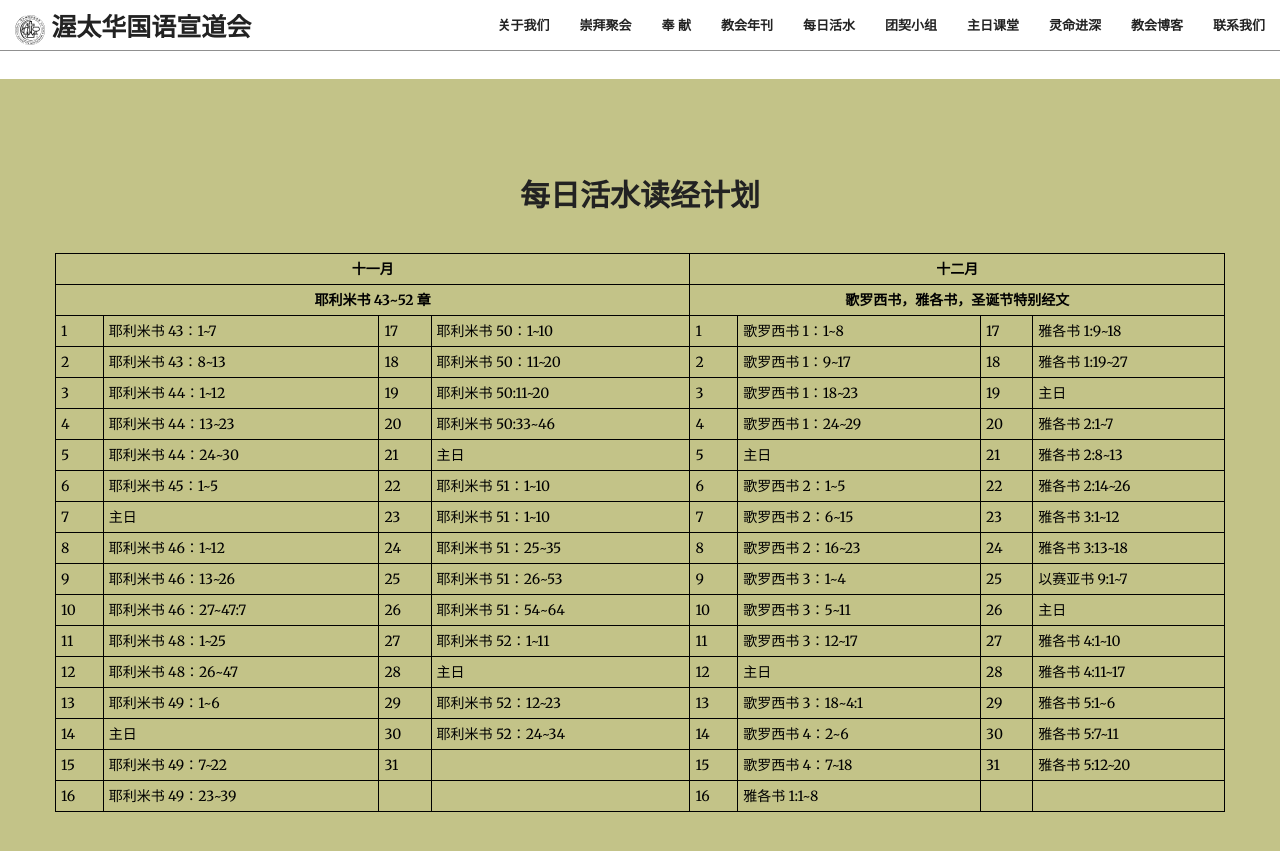
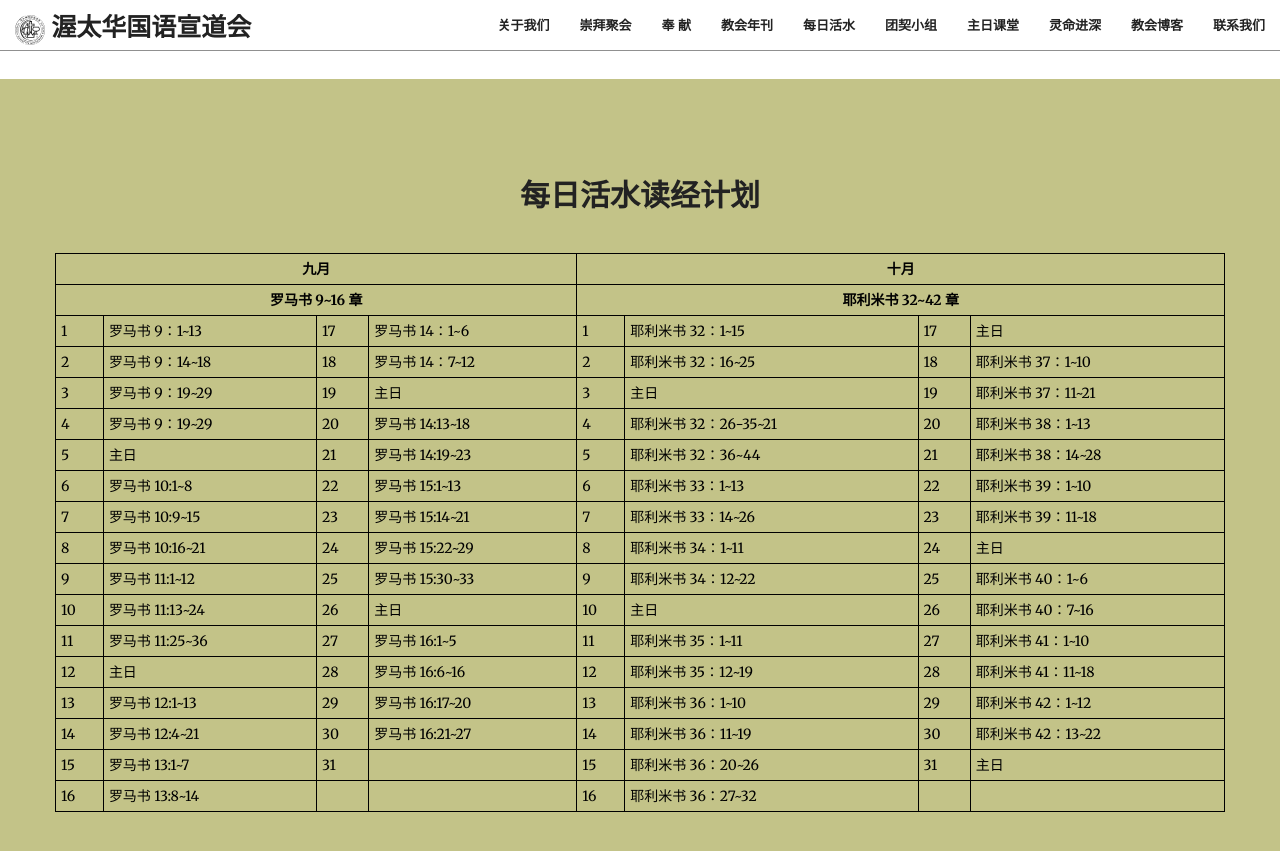
Before and after one commit to JonasYow/ottawaomac, a Jekyll site: the page built from index.html, in a window 1280 px wide and 900 px high, scrolled down 2768 px. Shown: the top 851 px of the window. Built offline with Jekyll 4.4.1, drawn with Linux system fonts in a browser that asks for light colours; some web fonts are replaced.

Commit message:
Revert the previous update

```diff
--- a/_includes/dailylivingwater.html
+++ b/_includes/dailylivingwater.html
@@ -8,186 +8,186 @@
             </div>
             <table style="width:100%">
             <tr>
-                <th colspan="4" class="text-center">十一月</th>
-                <th colspan="4" class="text-center">十二月</th>
+                <th colspan="4" class="text-center">九月</th>
+                <th colspan="4" class="text-center">十月</th>
             </tr>
             <tr>
-                <th colspan="4" class="text-center">耶利米书 43~52 章</th>
-                <th colspan="4" class="text-center">歌罗西书，雅各书，圣诞节特别经文</th>
+                <th colspan="4" class="text-center">罗马书 9~16 章</th>
+                <th colspan="4" class="text-center">耶利米书 32~42 章</th>
             </tr>
 
             <tr>
                 <td>1</td>
-                <td>耶利米书 43：1~7</td>
+                <td>罗马书 9：1~13</td>
                 <td>17</td>
-                <td>耶利米书 50：1~10</td>
+                <td>罗马书 14：1~6</td>
                 <td>1</td>
-                <td>歌罗西书 1：1~8</td>
+                <td>耶利米书 32：1~15</td>
                 <td>17</td>
-                <td>雅各书 1:9~18</td>
+                <td>主日</td>
             </tr>
 
             <tr>
                 <td>2</td>
-                <td>耶利米书 43：8~13</td>
+                <td>罗马书 9：14~18</td>
                 <td>18</td>
-                <td>耶利米书 50：11~20</td>
+                <td>罗马书 14：7~12</td>
                 <td>2</td>
-                <td>歌罗西书 1：9~17</td>
+                <td>耶利米书 32：16~25</td>
                 <td>18</td>
-                <td>雅各书 1:19~27</td>
+                <td>耶利米书 37：1~10</td>
             </tr>
 
             <tr>
                 <td>3</td>
-                <td>耶利米书 44：1~12</td>
+                <td>罗马书 9：19~29</td>
                 <td>19</td>
-                <td>耶利米书 50:11~20</td>
+                <td>主日</td>
                 <td>3</td>
-                <td>歌罗西书 1：18~23</td>
+                <td>主日</td>
                 <td>19</td>
+                <td>耶利米书 37：11~21</td>
+            </tr>
+
+            <tr>
+                <td>4</td>
+                <td>罗马书 9：19~29</td>
+                <td>20</td>
+                <td>罗马书 14:13~18</td>
+                <td>4</td>
+                <td>耶利米书 32：26-35~21</td>
+                <td>20</td>
+                <td>耶利米书 38：1~13</td>
+            </tr>
+
+            <tr>
+                <td>5</td>
+                <td>主日</td>
+                <td>21</td>
+                <td>罗马书 14:19~23</td>
+                <td>5</td>
+                <td>耶利米书 32：36~44</td>
+                <td>21</td>
+                <td>耶利米书 38：14~28</td>
+            </tr>
+
+            <tr>
+                <td>6</td>
+                <td>罗马书 10:1~8</td>
+                <td>22</td>
+                <td>罗马书 15:1~13</td>
+                <td>6</td>
+                <td>耶利米书 33：1~13</td>
+                <td>22</td>
+                <td>耶利米书 39：1~10</td>
+            </tr>
+
+            <tr>
+                <td>7</td>
+                <td>罗马书 10:9~15</td>
+                <td>23</td>
+                <td>罗马书 15:14~21</td>
+                <td>7</td>
+                <td>耶利米书 33：14~26</td>
+                <td>23</td>
+                <td>耶利米书 39：11~18</td>
+            </tr>
+
+            <tr>
+                <td>8</td>
+                <td>罗马书 10:16~21</td>
+                <td>24</td>
+                <td>罗马书 15:22~29</td>
+                <td>8</td>
+                <td>耶利米书 34：1~11</td>
+                <td>24</td>
                 <td>主日</td>
             </tr>
 
             <tr>
-                <td>4</td>
-                <td>耶利米书 44：13~23</td>
-                <td>20</td>
-                <td>耶利米书 50:33~46</td>
-                <td>4</td>
-                <td>歌罗西书 1：24~29</td>
-                <td>20</td>
-                <td>雅各书 2:1~7</td>
-            </tr>
-
-            <tr>
-                <td>5</td>
-                <td>耶利米书 44：24~30</td>
-                <td>21</td>
-                <td>主日</td>
-                <td>5</td>
-                <td>主日</td>
-                <td>21</td>
-                <td>雅各书 2:8~13</td>
-            </tr>
-
-            <tr>
-                <td>6</td>
-                <td>耶利米书 45：1~5</td>
-                <td>22</td>
-                <td>耶利米书 51：1~10</td>
-                <td>6</td>
-                <td>歌罗西书 2：1~5</td>
-                <td>22</td>
-                <td>雅各书 2:14~26</td>
-            </tr>
-
-            <tr>
-                <td>7</td>
-                <td>主日</td>
-                <td>23</td>
-                <td>耶利米书 51：1~10</td>
-                <td>7</td>
-                <td>歌罗西书 2：6~15</td>
-                <td>23</td>
-                <td>雅各书 3:1~12</td>
-            </tr>
-
-            <tr>
-                <td>8</td>
-                <td>耶利米书 46：1~12</td>
-                <td>24</td>
-                <td>耶利米书 51：25~35</td>
-                <td>8</td>
-                <td>歌罗西书 2：16~23</td>
-                <td>24</td>
-                <td>雅各书 3:13~18</td>
-            </tr>
-
-            <tr>
                 <td>9</td>
-                <td>耶利米书 46：13~26</td>
+                <td>罗马书 11:1~12</td>
                 <td>25</td>
-                <td>耶利米书 51：26~53</td>
+                <td>罗马书 15:30~33</td>
                 <td>9</td>
-                <td>歌罗西书 3：1~4</td>
+                <td>耶利米书 34：12~22</td>
                 <td>25</td>
-                <td>以赛亚书 9:1~7</td>
+                <td>耶利米书 40：1~6</td>
             </tr>
 
             <tr>
                 <td>10</td>
-                <td>耶利米书 46：27~47:7</td>
+                <td>罗马书 11:13~24</td>
                 <td>26</td>
-                <td>耶利米书 51：54~64</td>
+                <td>主日</td>
                 <td>10</td>
-                <td>歌罗西书 3：5~11</td>
+                <td>主日</td>
                 <td>26</td>
+                <td>耶利米书 40：7~16</td>
+            </tr>
+
+            <tr>
+                <td>11</td>
+                <td>罗马书 11:25~36</td>
+                <td>27</td>
+                <td>罗马书 16:1~5</td>
+                <td>11</td>
+                <td>耶利米书 35：1~11</td>
+                <td>27</td>
+                <td>耶利米书 41：1~10</td>
+            </tr>
+
+            <tr>
+                <td>12</td>
+                <td>主日</td>
+                <td>28</td>
+                <td>罗马书 16:6~16</td>
+                <td>12</td>
+                <td>耶利米书 35：12~19</td>
+                <td>28</td>
+                <td>耶利米书 41：11~18</td>
+            </tr>
+
+            <tr>
+                <td>13</td>
+                <td>罗马书 12:1~13</td>
+                <td>29</td>
+                <td>罗马书 16:17~20</td>
+                <td>13</td>
+                <td>耶利米书 36：1~10</td>
+                <td>29</td>
+                <td>耶利米书 42：1~12</td>
+            </tr>
+
+            <tr>
+                <td>14</td>
+                <td>罗马书 12:4~21</td>
+                <td>30</td>
+                <td>罗马书 16:21~27</td>
+                <td>14</td>
+                <td>耶利米书 36：11~19</td>
+                <td>30</td>
+                <td>耶利米书 42：13~22</td>
+            </tr>
+
+            <tr>
+                <td>15</td>
+                <td>罗马书 13:1~7</td>
+                <td>31</td>
+                <td></td>
+                <td>15</td>
+                <td>耶利米书 36：20~26</td>
+                <td>31</td>
                 <td>主日</td>
             </tr>
 
             <tr>
-                <td>11</td>
-                <td>耶利米书 48：1~25</td>
-                <td>27</td>
-                <td>耶利米书 52：1~11</td>
-                <td>11</td>
-                <td>歌罗西书 3：12~17</td>
-                <td>27</td>
-                <td>雅各书 4:1~10</td>
-            </tr>
-
-            <tr>
-                <td>12</td>
-                <td>耶利米书 48：26~47</td>
-                <td>28</td>
-                <td>主日</td>
-                <td>12</td>
-                <td>主日</td>
-                <td>28</td>
-                <td>雅各书 4:11~17</td>
-            </tr>
-
-            <tr>
-                <td>13</td>
-                <td>耶利米书 49：1~6</td>
-                <td>29</td>
-                <td>耶利米书 52：12~23</td>
-                <td>13</td>
-                <td>歌罗西书 3：18~4:1</td>
-                <td>29</td>
-                <td>雅各书 5:1~6</td>
-            </tr>
-
-            <tr>
-                <td>14</td>
-                <td>主日</td>
-                <td>30</td>
-                <td>耶利米书 52：24~34</td>
-                <td>14</td>
-                <td>歌罗西书 4：2~6</td>
-                <td>30</td>
-                <td>雅各书 5:7~11</td>
-            </tr>
-
-            <tr>
-                <td>15</td>
-                <td>耶利米书 49：7~22</td>
-                <td>31</td>
-                <td></td>
-                <td>15</td>
-                <td>歌罗西书 4：7~18</td>
-                <td>31</td>
-                <td>雅各书 5:12~20</td>
-            </tr>
-
-            <tr>
                 <td>16</td>
-                <td>耶利米书 49：23~39</td>
+                <td>罗马书 13:8~14</td>
                 <td> </td>
                 <td> </td>
                 <td>16</td>
-                <td>雅各书 1:1~8</td>
+                <td>耶利米书 36：27~32</td>
                 <td> </td>
                 <td> </td>
             </tr>
```
